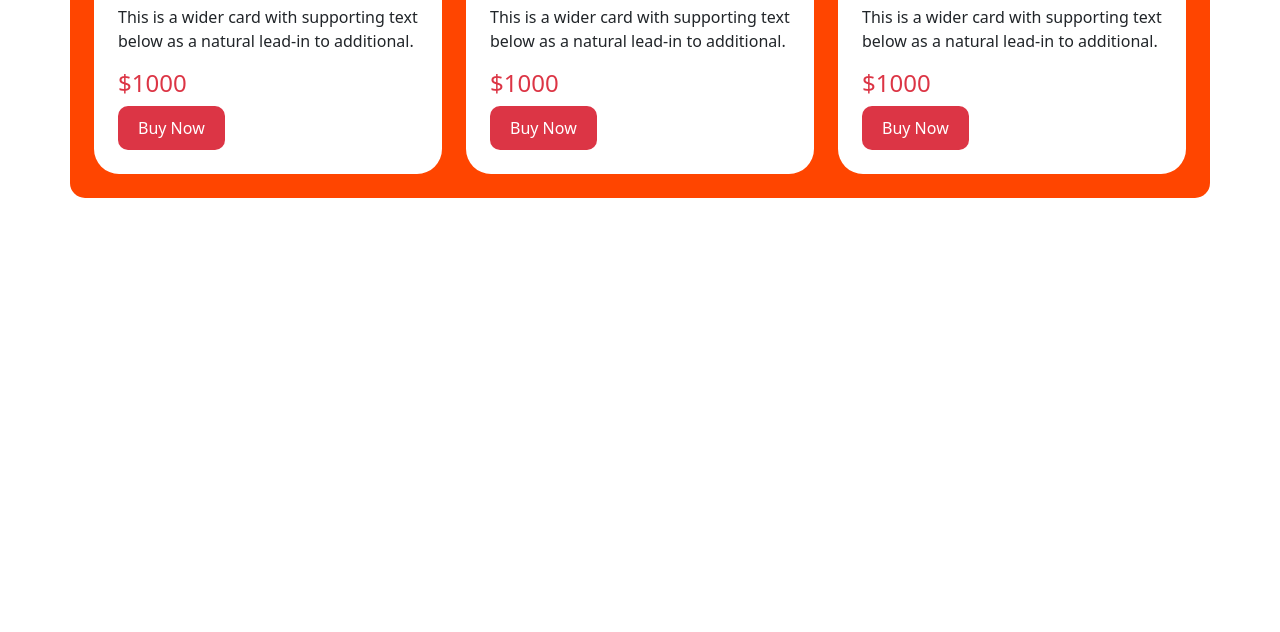
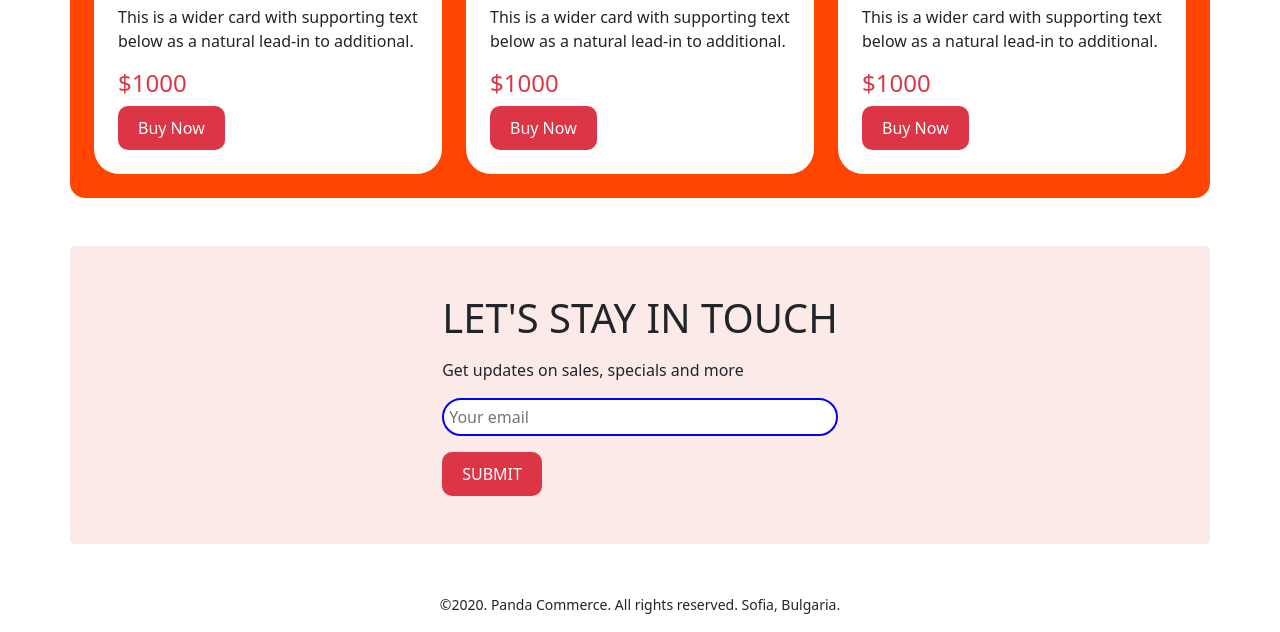
Before and after one commit to ROKUBOSS/panda-commerce, a plain HTML site: page index.html in a window 1280 px wide. Shown: the part 1788-2420 px from the top of the page. Before the commit the page ends 2034 px from the top, so only its background shows below. Drawn offline with Linux system fonts and the light colour scheme; a web font is replaced by a local one.

Commit message:
footer done

```diff
--- a/css/style.css
+++ b/css/style.css
@@ -35,3 +35,9 @@
 .product_style{
     border-radius: 25px;
 }
+.custom_input{
+    width: 100%;
+    border-radius: 20px;
+    padding: 5px;
+    border: 2px solid blue !important;
+}
--- a/index.html
+++ b/index.html
@@ -196,6 +196,28 @@
   </div>
 
 
+  <!-- Subcription-section -->
+  <div class="container mb-5 p-5 slider_bg rounded-3">
+    <div class="d-flex justify-content-center">
+        <div>
+            <h1 class="mb-3">LET'S STAY IN TOUCH</h1>
+            <p class="mb-3">Get updates on sales, specials and more</p>
+            <input type="text" placeholder="Your email" class="custom_input mb-3">
+            <button class="buy_now_btn text-uppercase">Submit</button>
+        </div>
+    </div>
+  </div>
+
+
+
+  <!-- Footer -->
+  <footer>
+    <p class="text-center">
+        <small>&copy;2020. Panda Commerce. All rights reserved. Sofia, Bulgaria.</small>
+    </p>
+  </footer>
+
+
 
 
 <!-- Bootstrap JS -->
```
